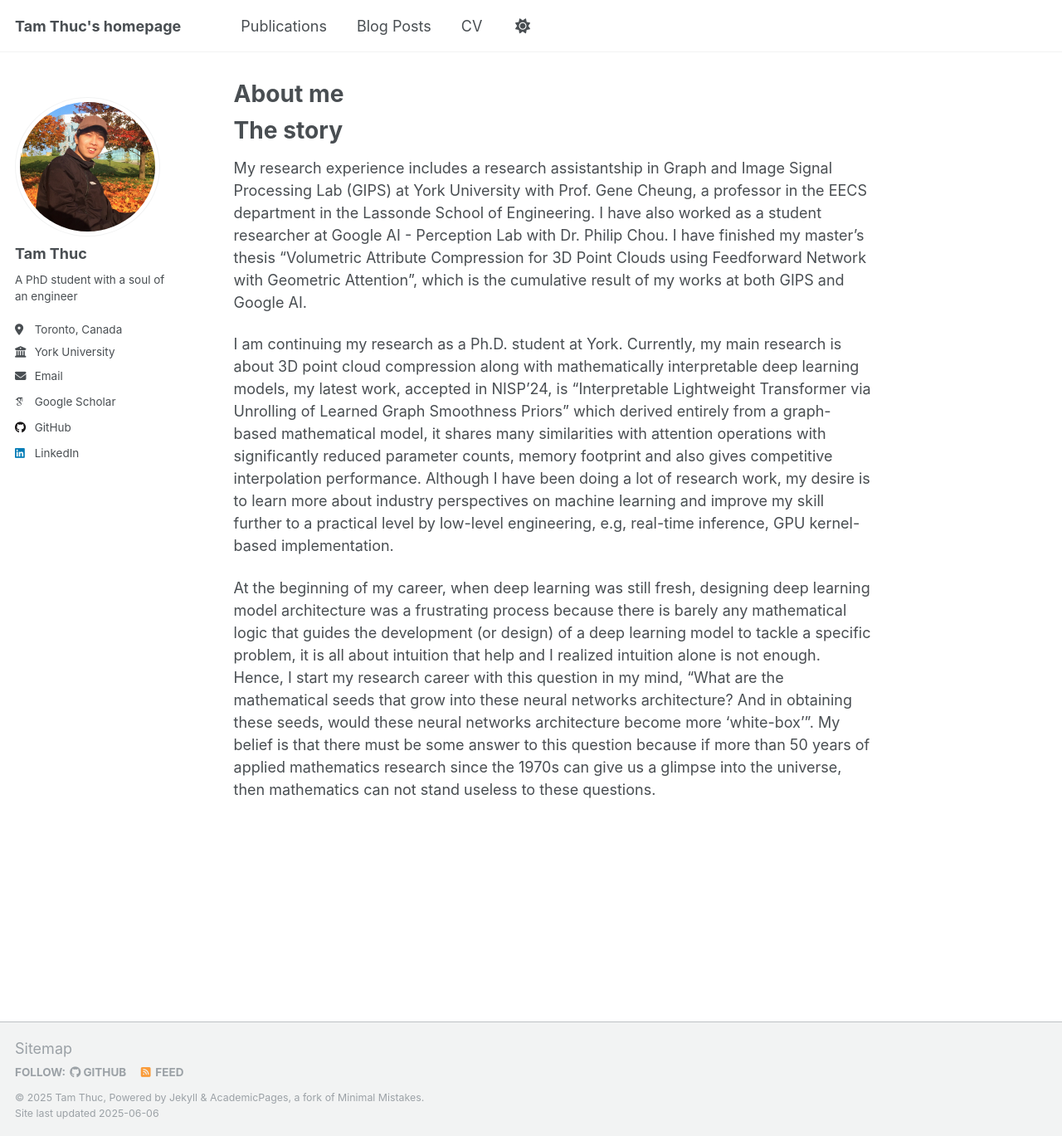
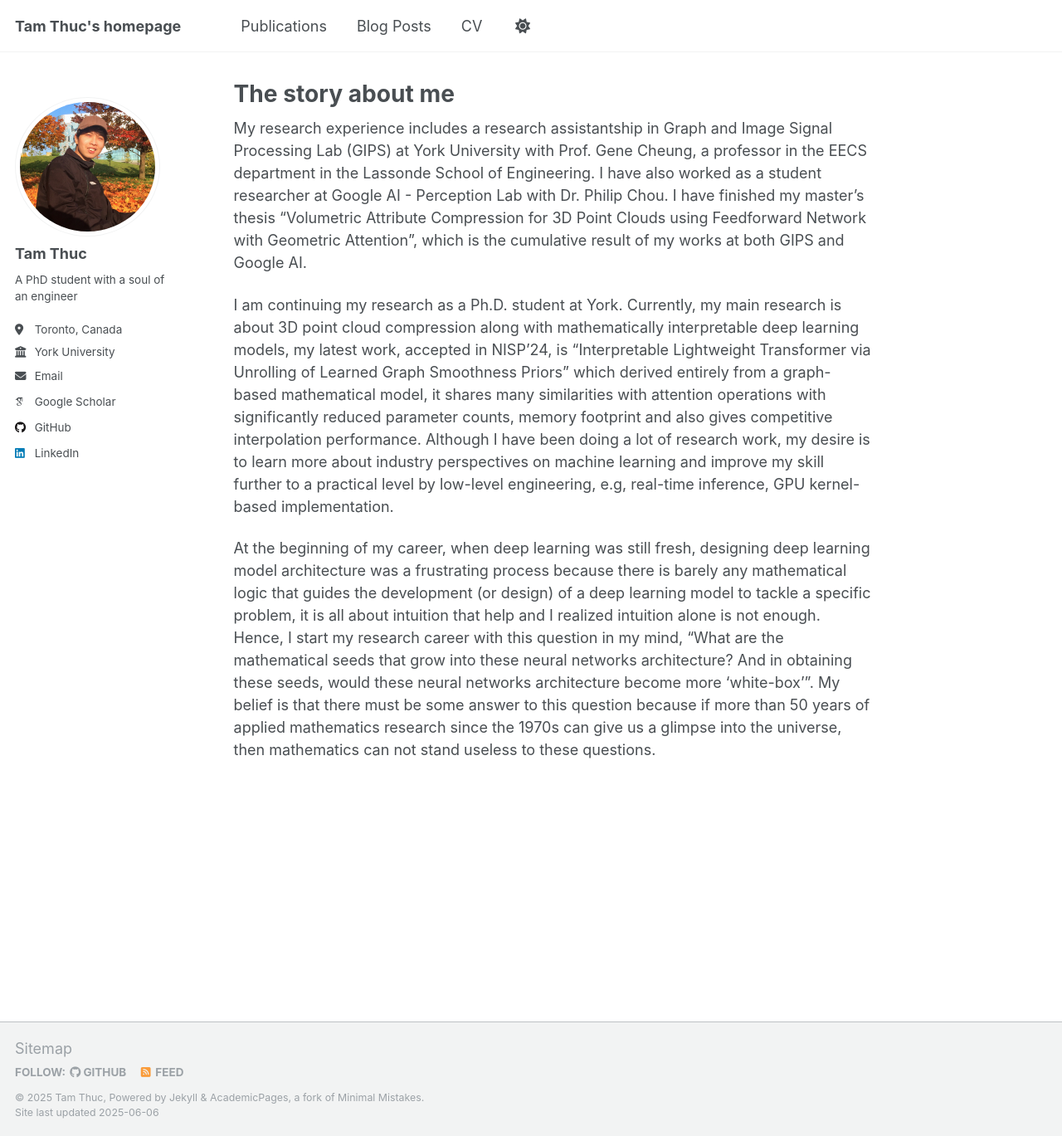
Before and after one commit to tamthuc1995/tamthuc1995.github.io, a Jekyll site: the page built from _pages/about.md, in a window 1280 px wide and 1369 px high. Shown: the whole window at 83% size. Built offline with Jekyll 4.4.1, drawn with Linux system fonts in a browser that asks for light colours; some web fonts are replaced.

```diff
--- a/_pages/about.md
+++ b/_pages/about.md
@@ -1,15 +1,12 @@
 ---
 permalink: /
-title: "About me"
+title: "The story about me"
 author_profile: true
 redirect_from:
   - /about/
   - /about.html
 ---
 
-The story
-======
-
 My research experience includes a research assistantship in Graph and Image Signal Processing Lab (GIPS) at York University with Prof. Gene Cheung, a professor in the EECS department in the Lassonde School of Engineering. I have also worked as a student researcher at Google AI - Perception Lab with Dr. Philip Chou. I have finished  my master's thesis “Volumetric Attribute Compression for 3D Point Clouds using Feedforward Network with Geometric Attention”, which is the cumulative result of my works at both GIPS and Google AI.
 
 I am continuing my research as a Ph.D. student at York. Currently, my main research is about 3D point cloud compression along with mathematically interpretable deep learning models, my latest work, accepted in NISP'24, is "Interpretable Lightweight Transformer via Unrolling of Learned Graph Smoothness Priors" which derived entirely from a graph-based mathematical model, it shares many similarities with attention operations with significantly reduced parameter counts, memory footprint and also gives competitive interpolation performance. Although I have been doing a lot of research work, my desire is to learn more about industry perspectives on machine learning and improve my skill further to a practical level by low-level engineering, e.g, real-time inference, GPU kernel-based implementation.
```
